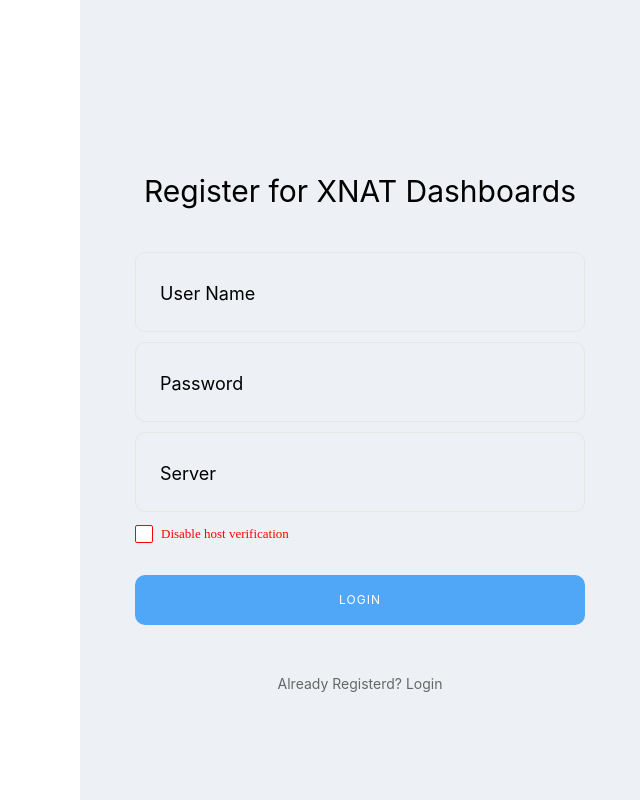
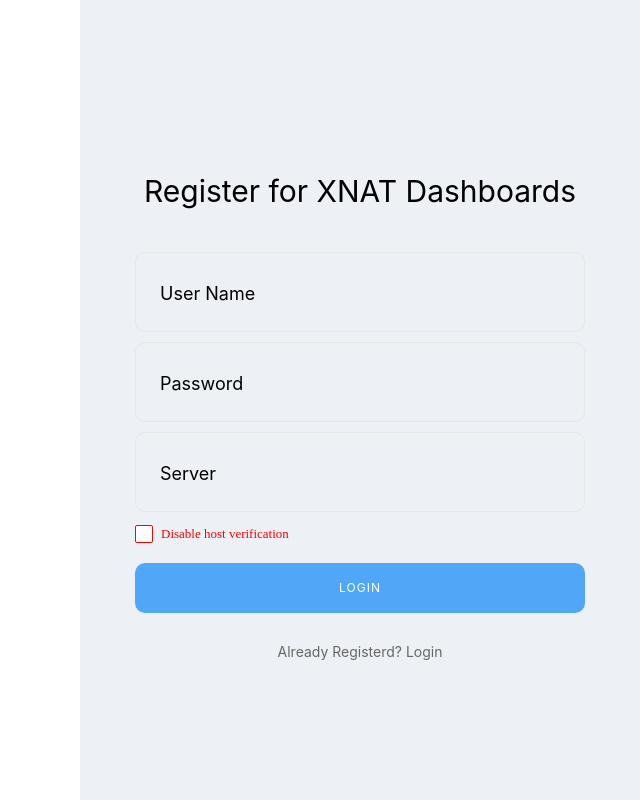
Before and after one commit to XNAT-Dashboards/XNAT-Dashboards, a Flask app: page /auth/db/register/ in a window 1280 px wide. Shown: the whole page, without its empty margins (640-1280 px from the left). Run offline with Flask 2, Linux system fonts and the light colour scheme; some libraries are stand-ins or nearby versions.

Commit message:
HTML and CSS formatting

```diff
--- a/app/templates/auth/login.html
+++ b/app/templates/auth/login.html
@@ -63,7 +63,7 @@
 						<span class="focus-input100"></span>
 						<span class="label-input100">Server</span>
 					</div>
-					<div class="flex-sb-m w-full p-t-3 p-b-32">
+					<div class="flex-sb-m w-full p-t-3 p-b-20">
 						<div class="contact100-form-checkbox">
 							<input class="input-checkbox100" id="ckb1" type="checkbox" name="ssl">
 							<label class="label-checkbox100 ssl" for="ckb1">
@@ -76,7 +76,7 @@
 							Login
 						</button>
 					</div>
-					<div class="text-center p-t-46 p-b-20">
+					<div class="text-center p-t-26 p-b-10">
 						<a href="{{url_for('auth.login_DB')}}" class="txt2">
 							Login using Database?
 						</a>
--- a/app/templates/auth/register_DB.html
+++ b/app/templates/auth/register_DB.html
@@ -63,7 +63,7 @@
 						<span class="focus-input100"></span>
 						<span class="label-input100">Server</span>
 					</div>
-					<div class="flex-sb-m w-full p-t-3 p-b-32">
+					<div class="flex-sb-m w-full p-t-3 p-b-20">
 						<div class="contact100-form-checkbox">
 							<input class="input-checkbox100" id="ckb1" type="checkbox" name="ssl">
 							<label class="label-checkbox100 ssl" for="ckb1">
@@ -76,7 +76,7 @@
 							Login
 						</button>
 					</div>
-					<div class="text-center p-t-46 p-b-20">
+					<div class="text-center p-t-26 p-b-20">
 						<a href="{{url_for('auth.login_DB')}}" class="txt2">
 							Already Registerd? Login
 						</a>
```
Also changed, not shown: app/templates/auth/login_DB.html (+0 -8 lines).
